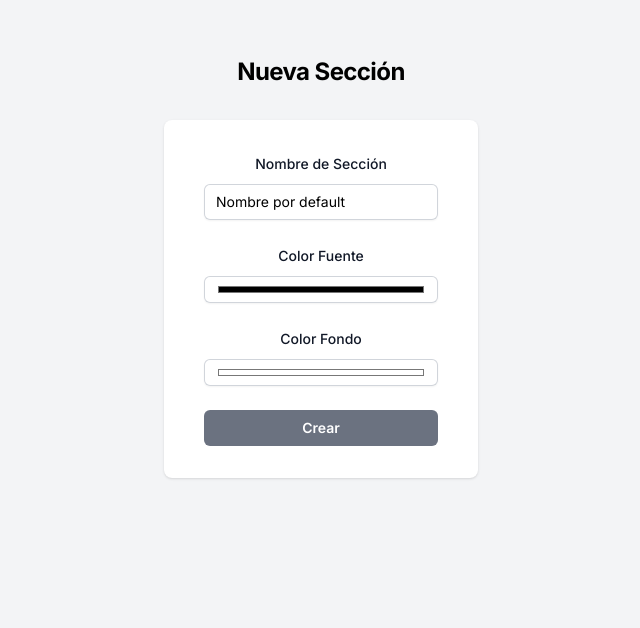
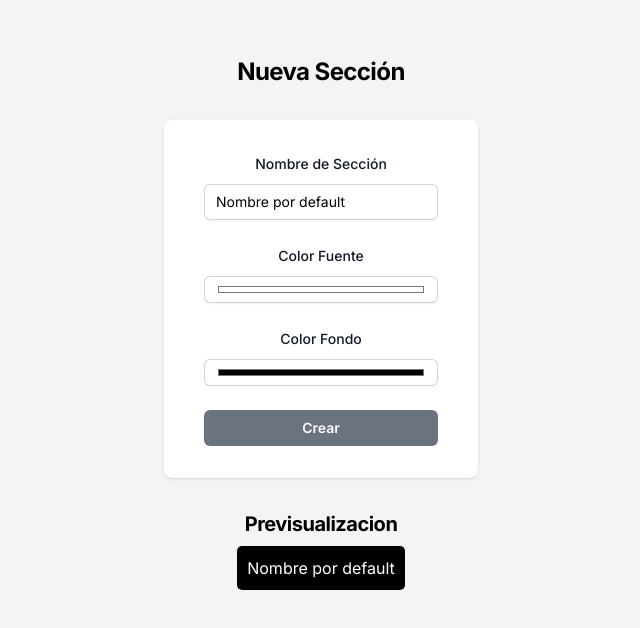
Before and after one commit to politicaobrera/content-admin, a Next.js app: page /sections/new in a window 1280 px wide. Shown: the top 628 px of the page, without its empty margins (319-959 px from the left). Built offline with nearby package versions, Linux system fonts and the light colour scheme; no server answers.

Commit message:
edit and preview section done

```diff
--- a/app/actions/data/sections/getSectionById.ts
+++ b/app/actions/data/sections/getSectionById.ts
@@ -1,22 +1,23 @@
-import { Section } from "@/types/sections"
-import { iResponse } from "@/types/Responses"
+'use server'
+import { iResponse, iResponseId } from "@/types/Responses"
 import getAuthorizationHeader from "../../getAuthorizationHeader"
+import { Section } from "@/app/sections/types/sections"
 
 const sectionsApi = process.env.CONTENT_SERVER_URL + '/sections'
 
-const getSections = async function (id: string):Promise<iResponse<Section>> {
+const getSections = async function (id: string):Promise<iResponseId<Section>> {
   const headers = await getAuthorizationHeader()
   const response = await fetch(`${sectionsApi}/${id}`, {headers: headers, cache: 'no-store'})
 
   if(!response.ok) {
-    console.log(`Error al obtener las secciones (${response.status}): ${response.statusText}`)
+    console.log(`Error al obtener la seccion (${response.status}): ${response.statusText}`)
     return {
       error: {
         status: response.status,
         statusText: response.statusText,
-        message: `Error al obtener las secciones (${response.status}): ${response.statusText}`,
+        message: `Error al obtener la seccion (${response.status}): ${response.statusText}`,
       },
-      data: []
+      data: undefined
     }
   }
 
--- a/app/hooks/useGenericForm.ts
+++ b/app/hooks/useGenericForm.ts
@@ -2,6 +2,7 @@
 import { SubmitHandler, UseFormReturn, useForm } from "react-hook-form";
 import { yupResolver } from "@hookform/resolvers/yup"
 import * as yup from "yup"
+import { Section } from "../sections/types/sections";
 
 export type InputData= {
     label: string,
@@ -12,7 +13,7 @@ export type InputData= {
     default?: any
 }
 
-export default function useGenericForm(inputs: InputData[], onSubmit: any, id?:string) {
+export default function useGenericForm(inputs: InputData[], onSubmit: any, _id?:string) {
   const schemaObject: Record<string, yup.AnySchema> = {};
   const defaultValues: { [key: string]: any } = {};
 
@@ -51,8 +52,8 @@ export default function useGenericForm(inputs: InputData[], onSubmit: any, id?:s
 
   const onSubmitHandler : SubmitHandler<any> = useFormObject.handleSubmit((data) => {
     const transformedData = flatValuesToFinalObject(data);
-    console.log('id seccion:', id);
-    if(id) onSubmit(id, transformedData);
+    //console.log('id seccion:', id);
+    if(_id) onSubmit(_id, transformedData);
     else onSubmit(transformedData);
   });
 
@@ -64,7 +65,7 @@ type NestedObject = {
   [key: string]: string | NestedObject;
 };
 
-const flatValuesToFinalObject = (data: object) =>{ //only two level
+export const flatValuesToFinalObject = (data: object) : any =>{ //only two level
   let result:NestedObject = {};
 
   const arrayData = Object.entries(data).map(array => {return array[0].split('_').concat(array[1])})
--- a/app/sections/[id]/page.tsx
+++ b/app/sections/[id]/page.tsx
@@ -2,17 +2,23 @@ import { Suspense } from "react"
 import SectionDetails from "../components/SectionDetails"
 import MainContainer from "@/app/components/MainContainer"
 import Loading from "@/app/components/Loading"
-import { iResponse } from "@/types/Responses"
+import { iResponse, iResponseId } from "@/types/Responses"
 import { Section } from "../types/sections"
 import getSectionById from "@/app/actions/data/sections/getSectionById"
 import ErrorMessage from "@/app/components/ErrorMessage"
 import SectionForm from "../components/SectionForm"
+import { useParams } from "next/navigation"
 
-const SectionIdPage = async () => {
+const SectionIdPage = async ({
+  params,
+  searchParams,
+} : {
+  params: { id: string },
+  searchParams : { [key: string]: string | string[] | undefined }
+}) => {
 
-  const {data, error}:iResponse<Section> = await getSectionById('id')
+  const {data, error}:iResponseId<Section> = await getSectionById(params.id)
 
-  const section = data && data[0];
 
   if (error) {
     return <ErrorMessage error={error}/>
@@ -21,26 +27,19 @@ const SectionIdPage = async () => {
   return (
     <div className="block h-full">
       <MainContainer>
-        <h1
-          className="
-            mt-6
-            text-center
-            text-2xl
-          text-black
-            tracking-tight
-            font-bold
-          "
-        >Detalles</h1>
+
         <Suspense fallback={<Loading />}>
          {
-         section &&
+         data &&
          <>
-            <SectionDetails {...section}/>
-            <SectionForm key={section.id} edit={true} editInfo={section}/>
+            <SectionForm key={data._id} edit={true} editInfo={data}/>
+
          </>
 
          }
         </Suspense>
+
+
       </MainContainer>
     </div>
   )
--- a/app/sections/components/SectionDetails.tsx
+++ b/app/sections/components/SectionDetails.tsx
@@ -4,15 +4,24 @@ import { iResponse } from "@/types/Responses"
 import ErrorMessage from "@/app/components/ErrorMessage"
 import getSectionById from "@/app/actions/data/sections/getSectionById"
 
+// interface SectionDetailsProps {
+//     section: Section
+// }
+
 const SectionDetails : React.FC<Section> =  (section) => {
-   //TODO: Mostrar el preview de la seccion (etiqueta con color de fuente y fondo)
-    return (
-        <div>
-            <h3>Sección : {section.name}</h3>
-            <p>Color fuente: {section.style.color}</p>
-            <p>Color fondo: {section.style.backgroundColor}</p>
+    const sectionStyle = {
+        backgroundColor: section.style.backgroundColor,
+        color: section.style.color,
+        padding: "10px", // Ajusta el espaciado según tus necesidades
+        borderRadius: "5px", // Agrega bordes redondeados si lo deseas
+        display: "inline-block", // Permite que el div se comporte como un elemento en línea
+      };
+
+      return (
+        <div style={sectionStyle}>
+          <h3>{section.name}</h3>
         </div>
-    )
+      );
 }
 
 export default SectionDetails;
--- a/app/sections/components/SectionForm.tsx
+++ b/app/sections/components/SectionForm.tsx
@@ -2,12 +2,14 @@
 
 import createSection from "@/app/actions/data/sections/createSection";
 import GenericForm, { GenericProps } from "@/app/components/Form/GenericForm";
-import useGenericForm, { InputData } from "@/app/hooks/useGenericForm";
+import useGenericForm, { InputData, flatValuesToFinalObject } from "@/app/hooks/useGenericForm";
 import { useRouter } from "next/navigation"
 import { FieldValues, SubmitHandler, useForm } from "react-hook-form";
 import toast from "react-hot-toast";
 import { Section, SectionFormType } from "../types/sections";
 import useSectionHook from "../hooks/useSectionHook";
+import SectionDetails from "./SectionDetails";
+import { useEffect } from "react";
 
 const SectionForm: React.FC<SectionFormType> = (props: SectionFormType) => {
 
@@ -31,23 +33,38 @@ const inputs : InputData[] = [
     id: 'style_color',
     type: 'color',
     required: true,
-    default: props.edit ? props.editInfo?.style.color : '#000000'
+    default: props.edit ? props.editInfo?.style.color : '#ffffff'
   },
   {
     label: 'Color Fondo',
     id: 'style_backgroundColor',
     type: 'color',
     required: true,
-    default: props.edit ? props.editInfo?.style.backgroundColor :'#ffffff'
+    default: props.edit ? props.editInfo?.style.backgroundColor :'#000000'
   },
 ]
 
-const {onSubmit: onSubmitTransformed, ...sectionsFormObject} = useGenericForm(inputs, onSumbit, props.editInfo?.id)
+const {onSubmit: onSubmitTransformed, ...sectionsFormObject} = useGenericForm(inputs, onSumbit, props.editInfo?._id)
 
+console.log(sectionsFormObject.getValues())
+
+useEffect(()=>{},[sectionsFormObject.watch()])
 
   return (
     <div>
       <GenericForm inputs={inputs} onSumbit={onSubmitTransformed} useFormObject={sectionsFormObject} edit={props.edit}/>
+      <h2
+          className="
+            mt-6
+            text-center
+            text-xl
+          text-black
+            tracking-tight
+            font-bold
+            py-2
+          "
+        >Previsualizacion</h2>
+      <SectionDetails {...flatValuesToFinalObject(sectionsFormObject.getValues())}/>
     </div>
   );
 };
--- a/app/sections/components/SectionItem.tsx
+++ b/app/sections/components/SectionItem.tsx
@@ -7,15 +7,15 @@ const SectionItem: React.FC<SectionProps> = ({ section }) => {
 
   const router = useRouter();
 
+  console.log(section);
   const handleEdit = (section: Section) => {
-    // Redirect to the edit page with the section ID
-    router.push(`/sections/${section.id}`);
+    router.push(`/sections/${section._id}`);
   };
 
   return (
-    <li>
-      {section.name}
-      <button onClick={() => handleEdit(section)}>Editar</button>
+    <li className='flex items-center'>
+      <span className='mr-2'>{section.name}</span>
+      <button className='font-bold' onClick={() => handleEdit(section)}>Editar</button>
       {/* <button onClick={() => onDelete(section.id)}>Eliminar</button> */}
     </li>
   );
--- a/app/sections/components/SectionsList.tsx
+++ b/app/sections/components/SectionsList.tsx
@@ -1,12 +1,12 @@
 import getSections from "@/app/actions/data/sections/getSections"
 import { iResponse } from "@/types/Responses"
-import { Section } from "@/types/sections"
 import ErrorMessage from "@/app/components/ErrorMessage"
 import SectionItem from "./SectionItem"
 import Button from "@/app/components/Button"
 import Link from "next/link"
 import useSectionHook from "../hooks/useSectionHook"
 import { useRouter } from "next/navigation"
+import { Section } from "../types/sections"
 
 const SectionsList:React.FC = async () => {
   const {data, error}:iResponse<Section> = await getSections()
@@ -39,7 +39,7 @@ const SectionsList:React.FC = async () => {
           {
             data?.map((section) => (
               <SectionItem
-                key={section.id}
+                key={section._id}
                 section={section}
               />
             ))
--- a/app/sections/types/sections.d.ts
+++ b/app/sections/types/sections.d.ts
@@ -1,5 +1,5 @@
 export type Section = {
-    id: string,
+    _id?: string,
     name: string,
     style: {
         color: string,
--- a/types/Responses.d.ts
+++ b/types/Responses.d.ts
@@ -8,3 +8,8 @@ export type ResponseError = {
   statusText: string
   message: string
 }
+
+export type iResponseId<T> = {
+  error?: ResponseError,
+  data?: T
+}
```
Also changed, not shown: types/sections.d.ts (deleted, +0 -8 lines).
